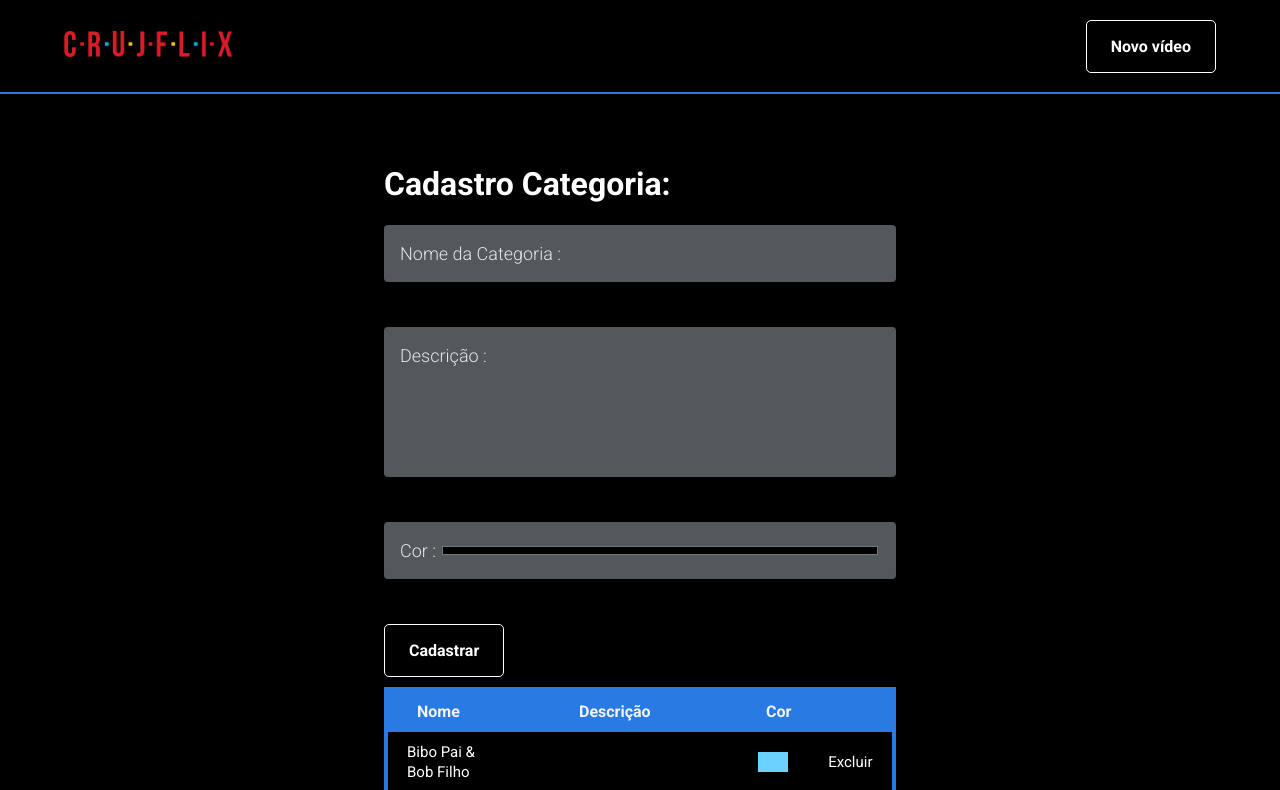
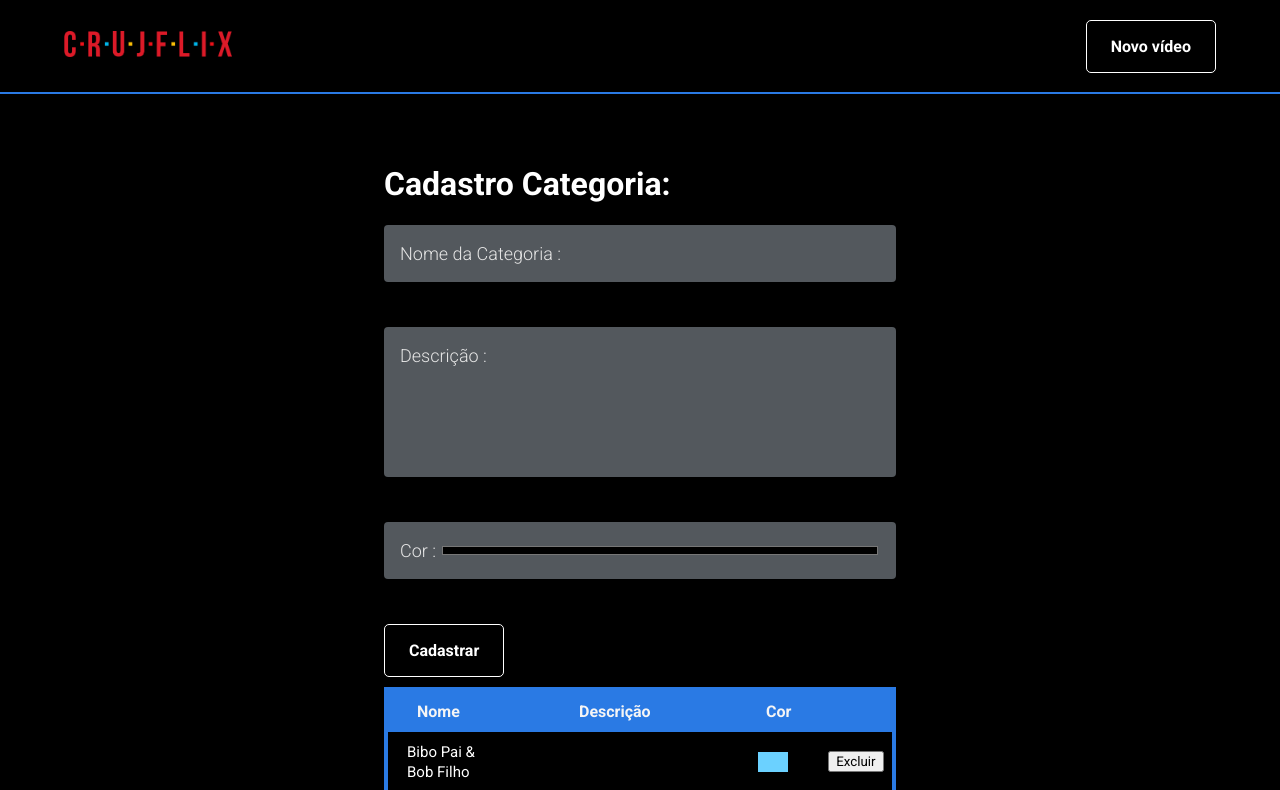
Before and after one commit to camiladev/CrujFlix, a React (Create React App) app: page /cadastro/categoria in a window 1280 px wide. Shown: the top 790 px of the page. Built offline with nearby package versions, Linux system fonts and the light colour scheme; data requests are answered from the project's data file.

Commit message:
correção variaveis e inicio deleta item

```diff
--- a/src/pages/cadastro/categoria/index.js
+++ b/src/pages/cadastro/categoria/index.js
@@ -12,6 +12,13 @@ import {WrapperLineForm, WrapperThead,
 WrapperTrThead, WrapperDiv, WrapperTbody,
 WrapperTbodyTr, WrapperContent, BackColor} from '../../../components/Table';
 
+function Deleta(key){
+  console.log("Clicado: ", key);
+  var button = document.querySelector("button");
+  button.addEventListener("click", function() {
+    console.log("Button clicked.");
+  });
+};
 
 function CadastroCategoria() {
   const valoresIniciais = {
@@ -19,6 +26,7 @@ function CadastroCategoria() {
     descricao: '',
     cor: '',
   };
+
 
   const { handleChange, values, clearForm} = useForm(valoresIniciais);
   const [categorias, setCategorias] = useState([]);
@@ -126,7 +134,9 @@ function CadastroCategoria() {
                           <WrapperContent>
                               <BackColor backItem={categorias.cor}></BackColor>
                           </WrapperContent>
-                          <WrapperContent>Excluir</WrapperContent>
+                          <WrapperContent>
+                              <button type="button" onClick={Deleta()}>Excluir</button>
+                          </WrapperContent>
                         </WrapperTbodyTr>
 
 
--- a/src/repositories/categorias.js
+++ b/src/repositories/categorias.js
@@ -26,13 +26,13 @@ function getAllWithVideos() {
     });
 }
 
-function create(objetoDoVideo) {
+function create(objetoDaCategoria) {
   return fetch(`${URL_CATEGORIES}?_embed=videos`, {
     method: 'POST',
     headers: {
       'Content-type': 'application/json',
     },
-    body: JSON.stringify(objetoDoVideo),
+    body: JSON.stringify(objetoDaCategoria),
   })
     .then(async (respostaDoServidor) => {
       if (respostaDoServidor.ok) {
```
